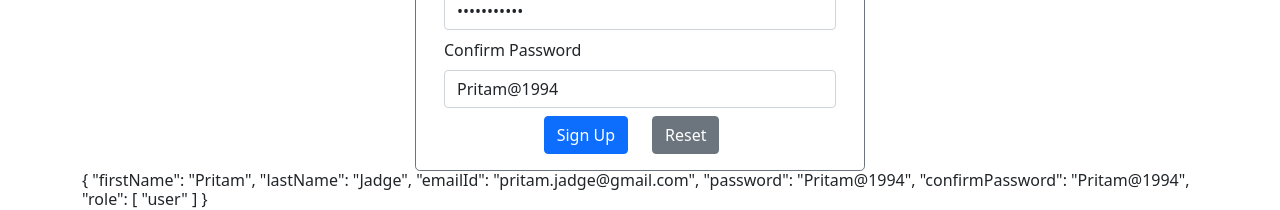
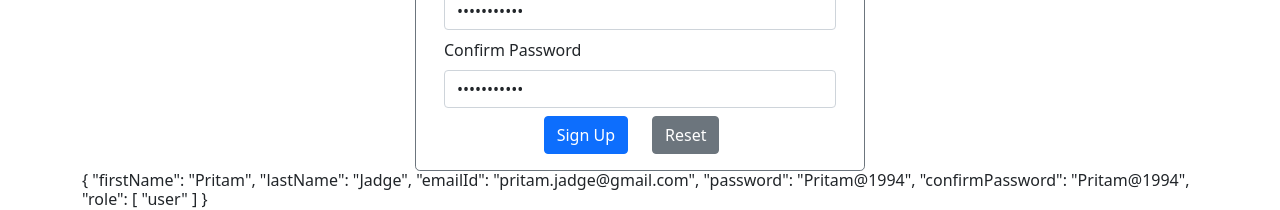
Before and after one commit to pritamjadge/ecommerce-angular-app, an Angular app: page /sign-up in a window 1280 px wide. Shown: the part 388-598 px from the top of the page. Built offline with nearby package versions, Linux system fonts and the light colour scheme.

Commit message:
refactor signup html code

```diff
--- a/src/app/pages/nav-bar/sign-up/sign-up.component.html
+++ b/src/app/pages/nav-bar/sign-up/sign-up.component.html
@@ -20,7 +20,7 @@
     </div>
     <div class="col-md-12 mb-2">
       <label for="confirmPassword" class="form-label">Confirm Password</label>
-      <input [type]="showPassword" class="form-control" formControlName="confirmPassword" id="confirmPassword" placeholder="Confirm Password"
+      <input type="password" class="form-control" formControlName="confirmPassword" id="confirmPassword" placeholder="Confirm Password"
              aria-label="confirmPassword">
     </div>
     <div class="col-md-6 d-flex justify-content-end">
```
